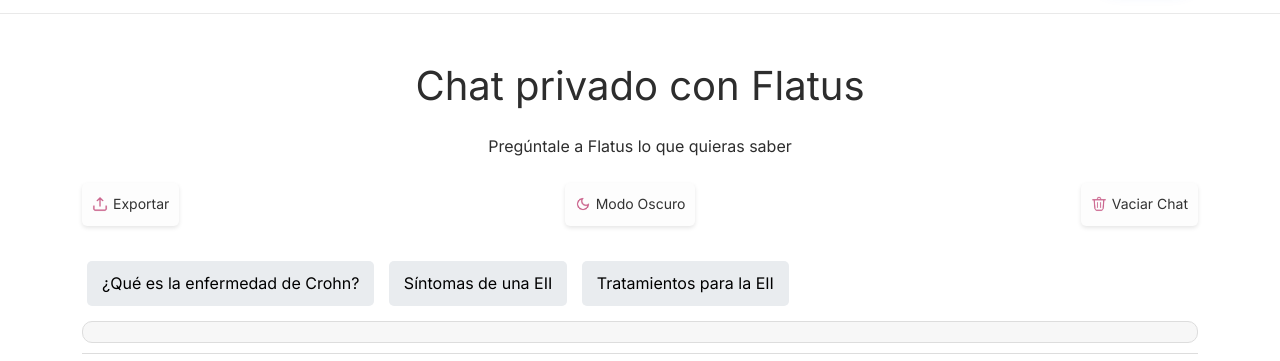
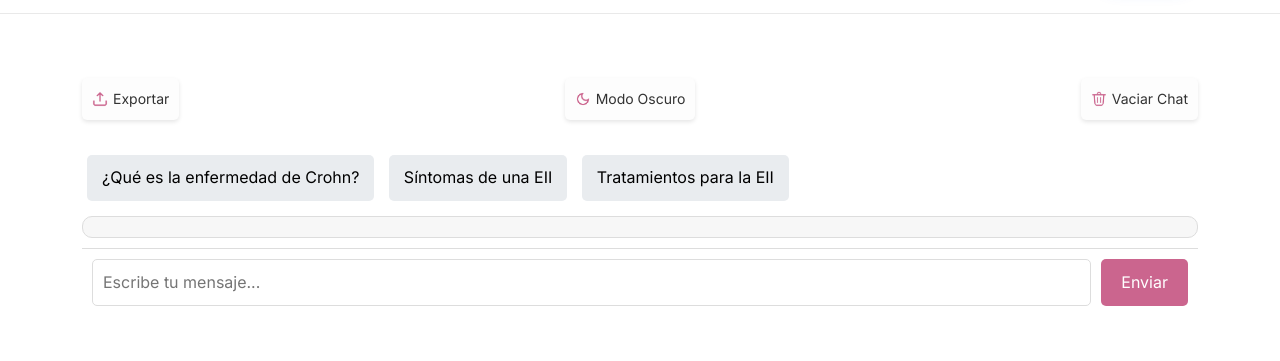
Before and after one commit to albertoruibalojea/albertoruibalojea.github.io, a plain HTML site: page chat.html in a window 1280 px wide. Shown: the part 93-454 px from the top of the page. Drawn offline with Linux system fonts and the light colour scheme.

Commit message:
Remove unnecessary header and paragraph from chat.html for cleaner layout

```diff
--- a/chat.html
+++ b/chat.html
@@ -199,8 +199,6 @@
     <div class="container my-5">
         <div class="row">
             <div class="col">
-                <h1 class="text-center mb-4">Chat privado con Flatus</h1>
-                <p class="text-center mb-4">Pregúntale a Flatus lo que quieras saber</p>
                 <div class="d-flex justify-content-between mt-3">
                     <button onclick="exportChat()" class="btn-custom">
                         <img src="/app/assets/export.png" alt="Exportar">Exportar
```
